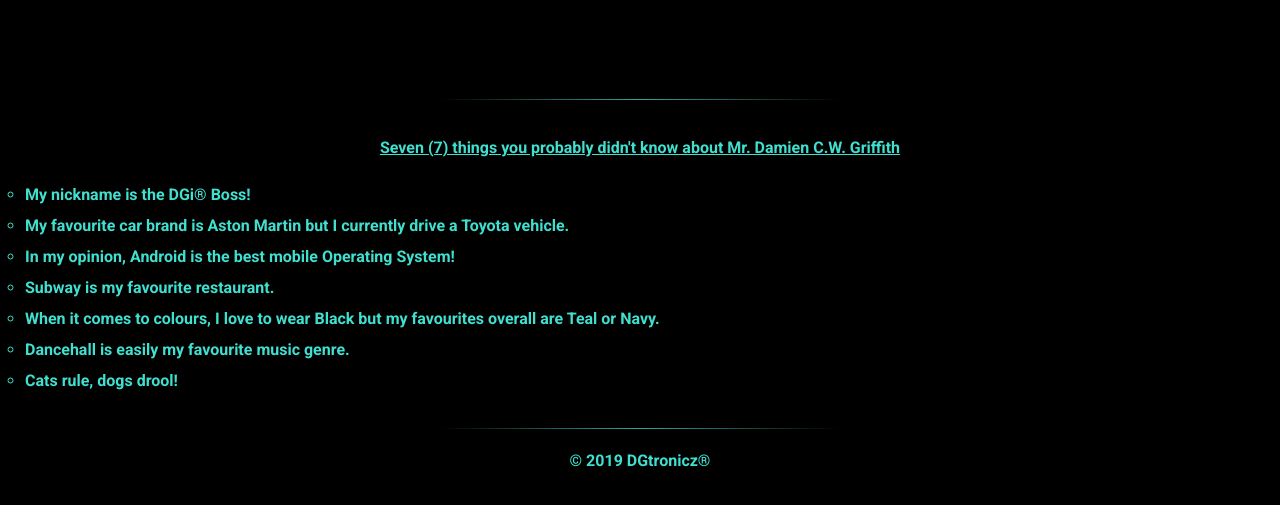
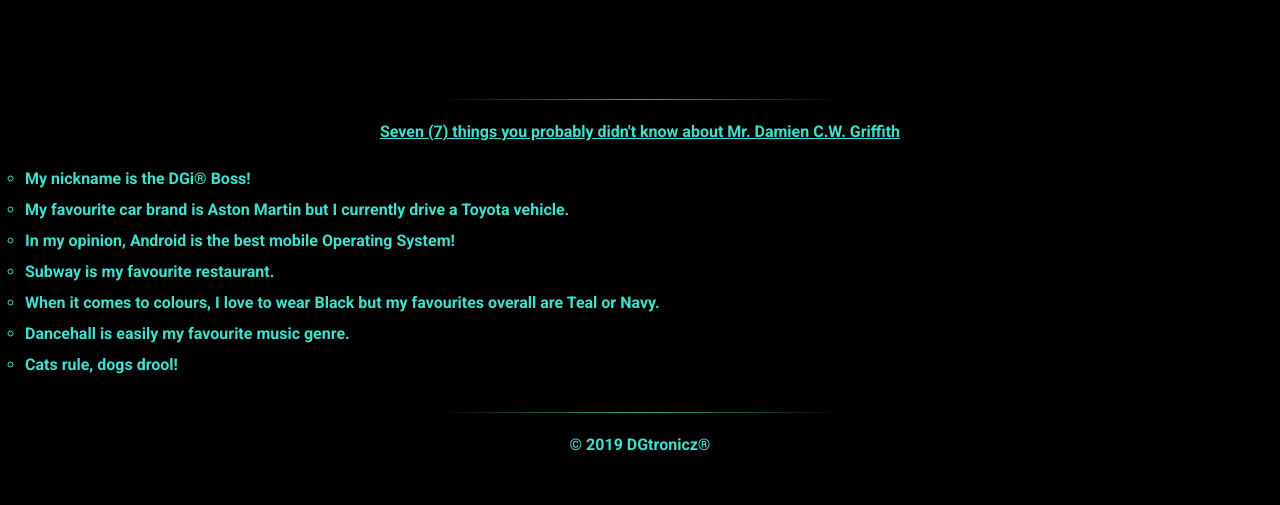
Before and after one commit to dg-griff/lab02.dgi.bb, a plain HTML site: page index.html in a window 1280 px wide. Shown: the part 55-560 px from the top of the page. Drawn offline with Linux system fonts and the light colour scheme.

Commit message:
Updated page content to Lab 03 reqs

```diff
--- a/index.html
+++ b/index.html
@@ -55,7 +55,7 @@
     </header>
 
         <main><br>
-            <hr><br><br>
+            <hr><br>
         <h3 class="heading">Seven (7) things you probably didn't know about Mr. Damien C.W. Griffith</h3><br>
 
         <ul>
```
